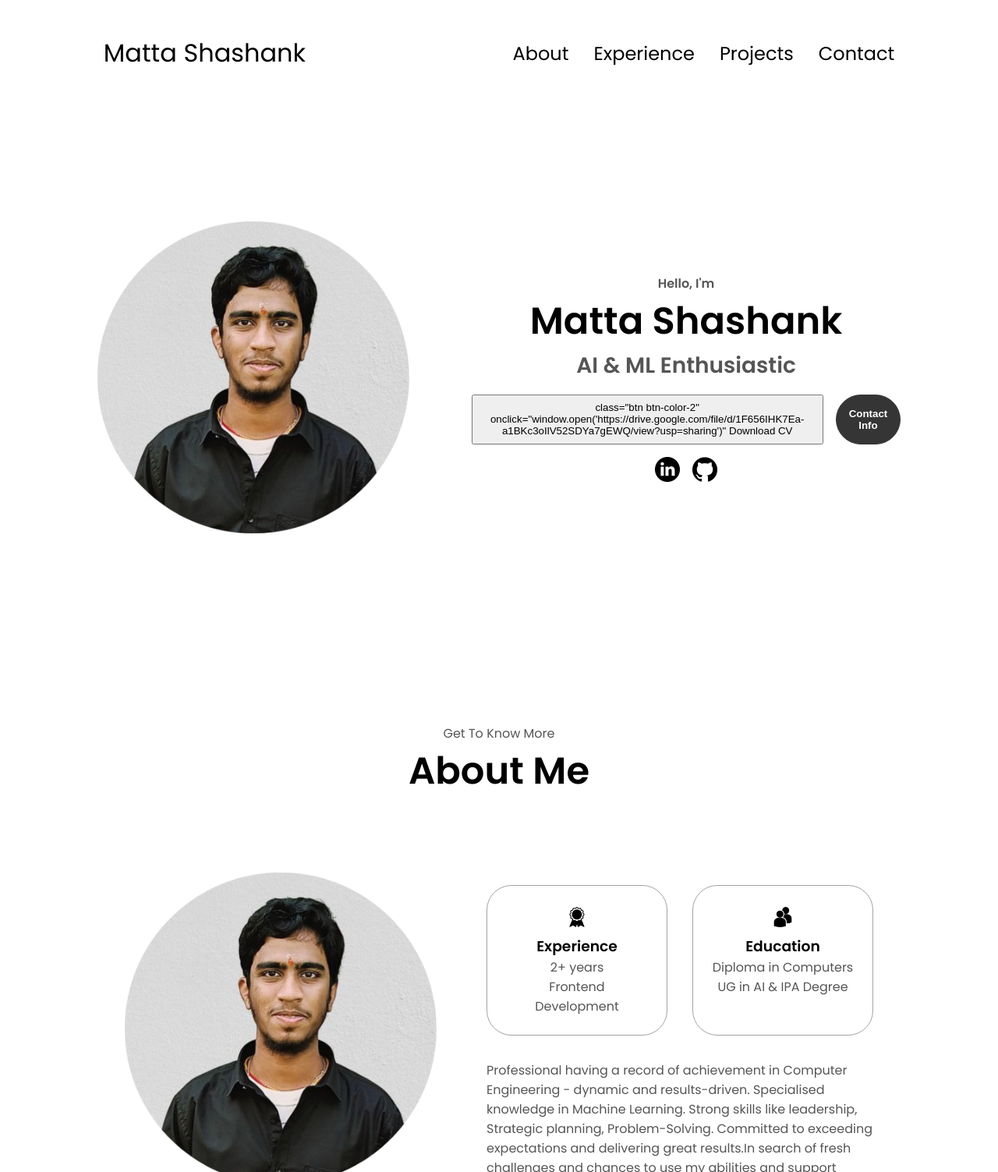
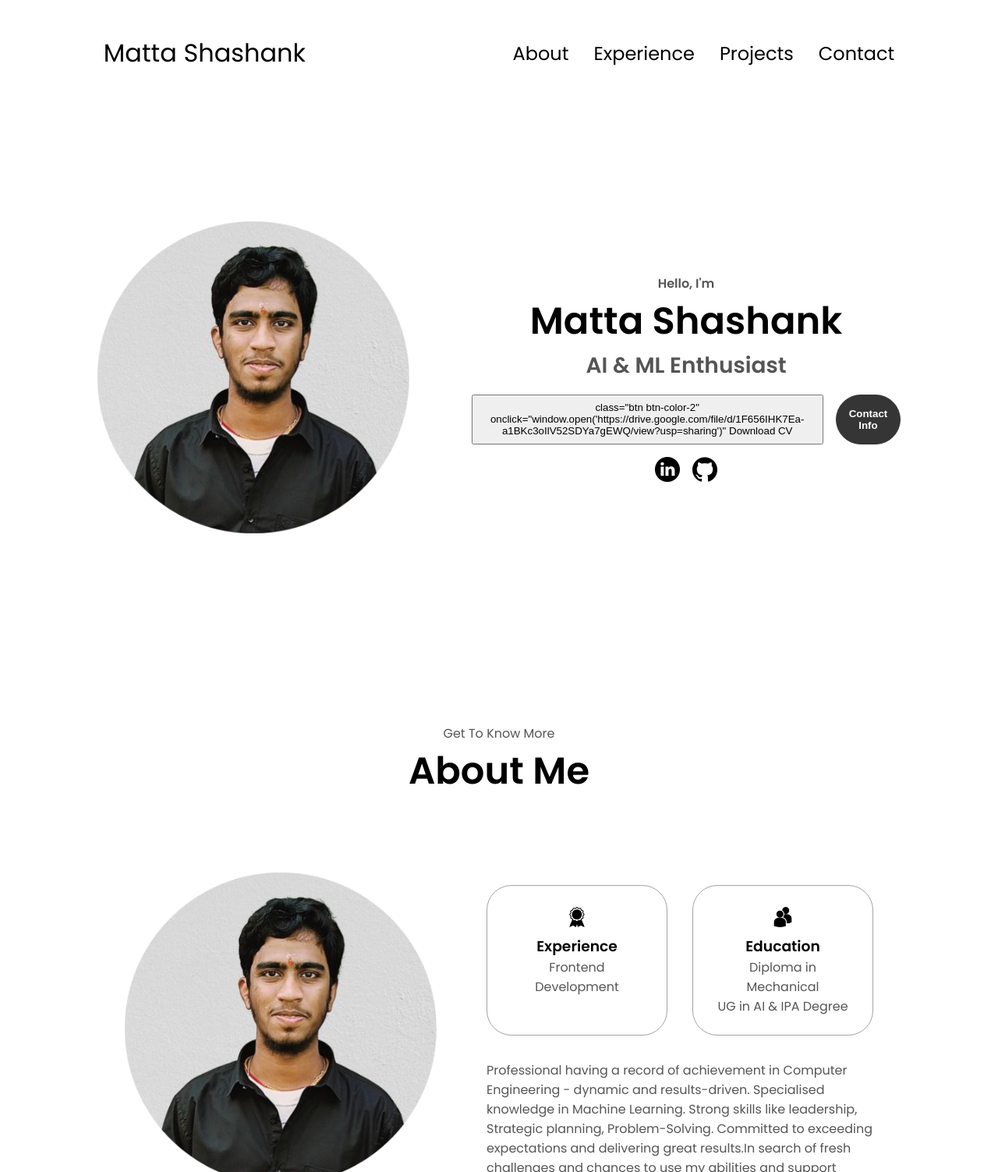
Before and after one commit to mattashashank/shashank, a plain HTML site: page index.html in a window 1280 px wide. Shown: the top 1503 px of the page at 78% size. Drawn offline with Linux system fonts and the light colour scheme.

Commit message:
Update index.html

```diff
--- a/index.html
+++ b/index.html
@@ -43,7 +43,7 @@
       <div class="section__text">
         <p class="section__text__p1">Hello, I'm</p>
         <h1 class="title">Matta Shashank</h1>
-        <p class="section__text__p2">AI & ML Enthusiastic</p>
+        <p class="section__text__p2">AI & ML Enthusiast</p>
         <div class="btn-container">
           <button>
             class="btn btn-color-2"
@@ -91,7 +91,7 @@
                 class="icon"
               />
               <h3>Experience</h3>
-              <p>2+ years <br />Frontend Development</p>
+              <p>Frontend Development</p>
             </div>
             <div class="details-container">
               <img
@@ -100,7 +100,7 @@
                 class="icon"
               />
               <h3>Education</h3>
-              <p>Diploma in Computers<br />UG in AI & IPA Degree</p>
+              <p>Diploma in Mechanical<br />UG in AI & IPA Degree</p>
             </div>
           </div>
           <div class="text-container">
```
